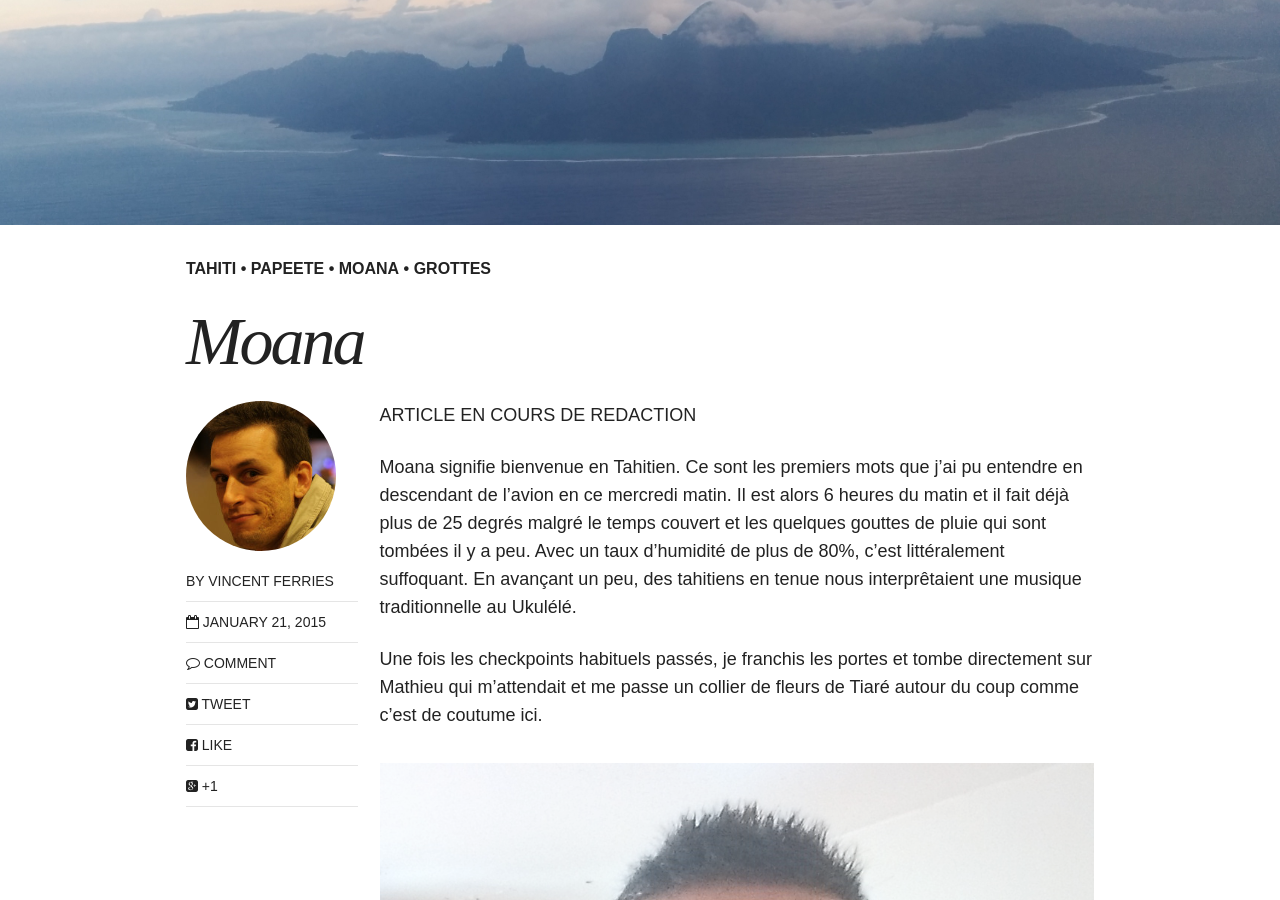
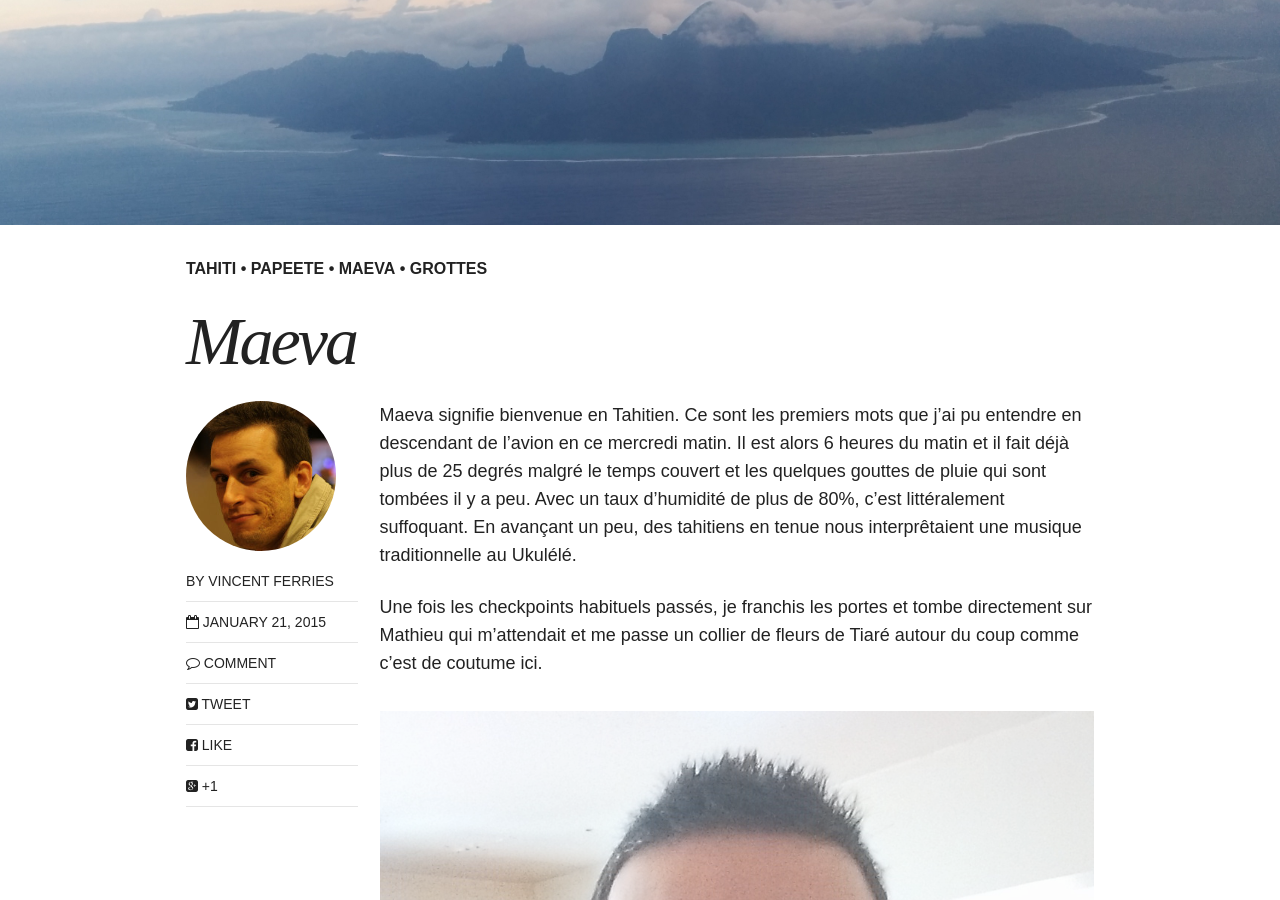
Before and after one commit to vferries/voyage, a Jekyll site: the page built from _posts/2015-01-21-arrivee-papeete.md, in a window 1280 px wide and 900 px high, scrolled down 399 px. Built offline with Jekyll 4.4.1, drawn with Linux system fonts in a browser that asks for light colours; nearby versions of some CDN libraries; comment, search, counter and statistics services are not loaded.

Commit message:
Correction Moana -> Maeva.

```diff
--- a/_posts/2015-01-21-arrivee-papeete.md
+++ b/_posts/2015-01-21-arrivee-papeete.md
@@ -1,18 +1,16 @@
 ---
 layout: post
-title: "Moana"
+title: "Maeva"
 excerpt: "Quel plaisir de retrouver Mathieu, Caro, Emmanuel et Mélody"
 categories: articles
-tags: [Tahiti, Papeete, Moana, grottes]
+tags: [Tahiti, Papeete, Maeva, grottes]
 comments: true
 share: true
 image:
   feature: moana/moorea.jpg
 ---
 
-ARTICLE EN COURS DE REDACTION
-
-Moana signifie bienvenue en Tahitien. Ce sont les premiers mots que j'ai pu entendre en descendant de l'avion en ce mercredi matin. Il est alors 6 heures du matin et il fait déjà plus de 25 degrés malgré le temps couvert et les quelques gouttes de pluie qui sont tombées il y a peu. Avec un taux d'humidité de plus de 80%, c'est littéralement suffoquant. En avançant un peu, des tahitiens en tenue nous interprêtaient une musique traditionnelle au Ukulélé.
+Maeva signifie bienvenue en Tahitien. Ce sont les premiers mots que j'ai pu entendre en descendant de l'avion en ce mercredi matin. Il est alors 6 heures du matin et il fait déjà plus de 25 degrés malgré le temps couvert et les quelques gouttes de pluie qui sont tombées il y a peu. Avec un taux d'humidité de plus de 80%, c'est littéralement suffoquant. En avançant un peu, des tahitiens en tenue nous interprêtaient une musique traditionnelle au Ukulélé.
 
 Une fois les checkpoints habituels passés, je franchis les portes et tombe directement sur Mathieu qui m'attendait et me passe un collier de fleurs de Tiaré autour du coup comme c'est de coutume ici.
 
```
